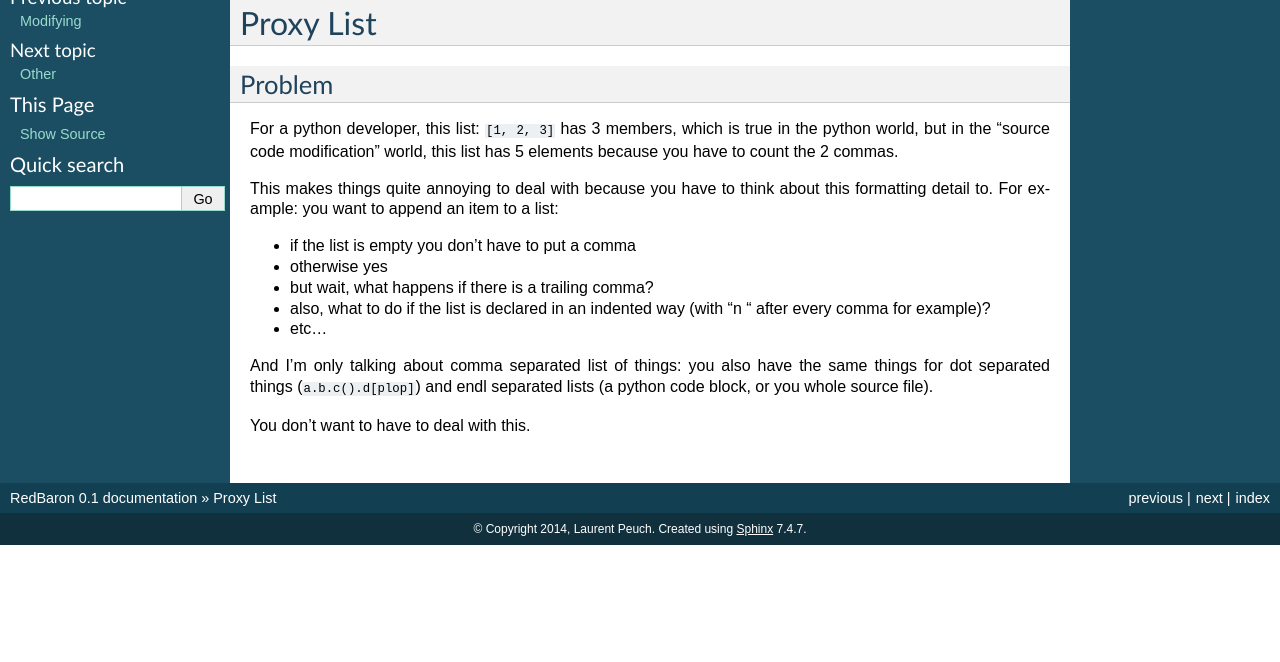
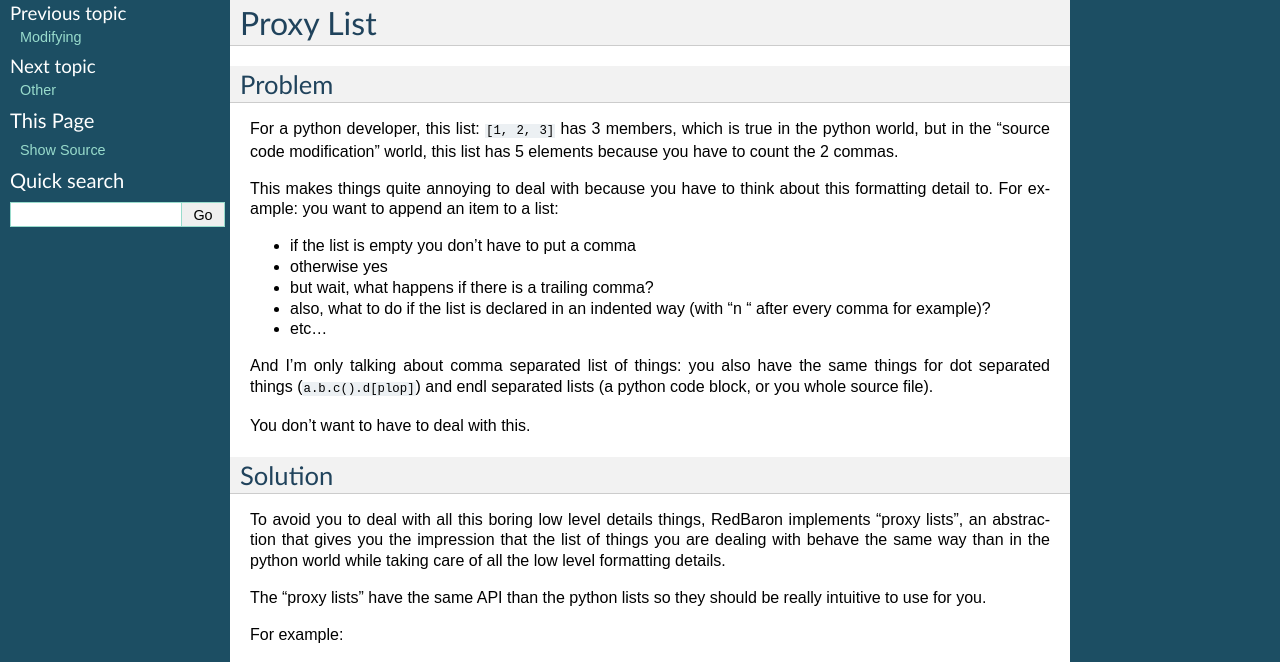
Before and after one commit to PyCQA/redbaron, a Sphinx documentation site: the page built from docs/proxy_list.rst, in a window 1280 px wide. Shown: the part 130-792 px from the top of the page. Built offline with Sphinx 7.4.7, drawn with Linux system fonts in a browser that asks for light colours; some of the changed text lies outside the part shown; grey boxes are pictures that could not be loaded.

Commit message:
[doc] describe proxy list solution

```diff
--- a/docs/proxy_list.rst
+++ b/docs/proxy_list.rst
@@ -34,3 +34,33 @@ same things for dot separated things (:file:`a.b.c().d[plop]`) and endl
 separated lists (a python code block, or you whole source file).
 
 You don't want to have to deal with this.
+
+Solution
+--------
+
+To avoid you to deal with all this boring low level details things, RedBaron
+implements "proxy lists", an abstraction that gives you the impression that the
+list of things you are dealing with behave the same way than in the python
+world while taking care of all the low level formatting details.
+
+The "proxy lists" have the same API than the python lists so they should be
+really intuitive to use for you.
+
+For example:
+
+.. ipython:: python
+
+    red = RedBaron("[1, 2, 3]")
+    red[0].value.append("42")
+    red
+    del red[0].value[2]
+    red
+
+There are, for now, 4 kind of proxy lists:
+
+* :file:`CommaProxyList` which handles things separated by comma
+* :file:`DotProxyList` which handles :file:`atomtrailers` (those kind of constructions: :file:`a.b[plop].c()`)
+* :file:`LineProxyList` which handles lines of code (like the body of a function or you
+  whole source code file)
+* :file:`DecoratorLineProxyList` which handles list of decorators (they are nearly the
+  same than :file:`LineProxyList`)
```
